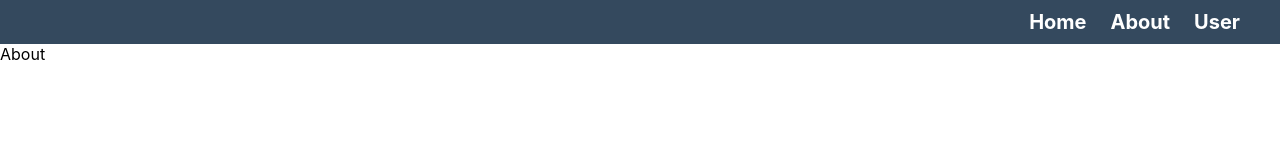
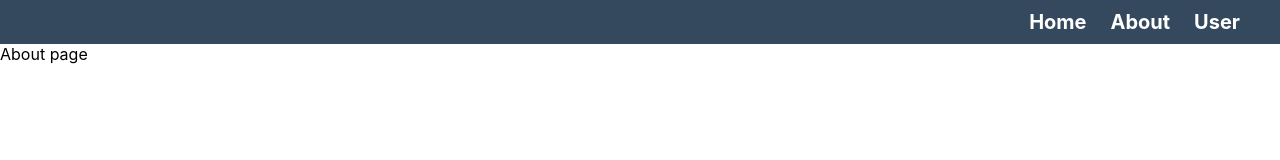
Before and after one commit to javlona/router-playground, a React (Create React App) app: page /about in a window 1280 px wide. Shown: the top 160 px of the page. Built offline with nearby package versions, Linux system fonts and the light colour scheme.

Commit message:
Update About.js

```diff
--- a/src/components/About.js
+++ b/src/components/About.js
@@ -2,7 +2,9 @@ import React from 'react'
 
 function About() {
   return (
-    <div>About</div>
+    <div>
+      About page
+    </div>
   )
 }
 
```
